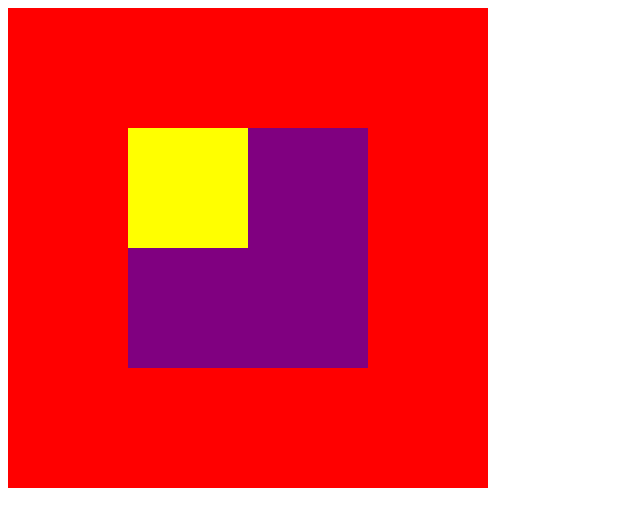
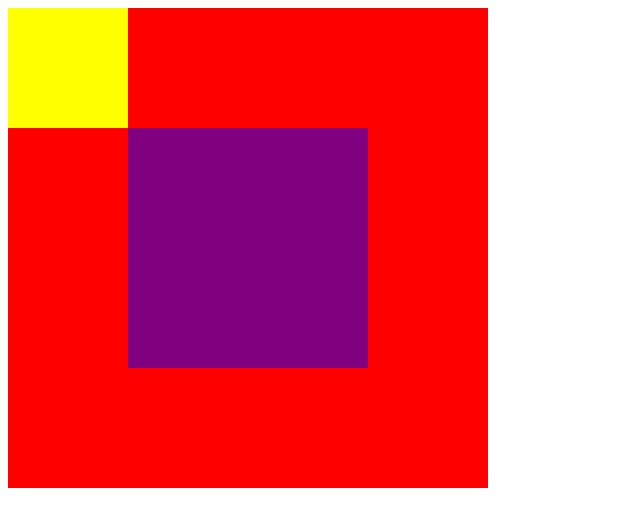
Before and after one commit to ale1183/cajas, a plain HTML site: page index.html in a window 1280 px wide. Shown: the whole page, without its empty margins (0-640 px from the left). Drawn offline with Linux system fonts and the light colour scheme.

Commit message:
posicionamiento de cajas 2

```diff
--- a/main/style.css
+++ b/main/style.css
@@ -20,4 +20,7 @@ body > div > div > div{
   background-color: yellow;
   width: 7.5em;
   height: 7.5em;
+  position: relative;
+  top: -7.5em;
+  left: -7.5em;
 }
```
